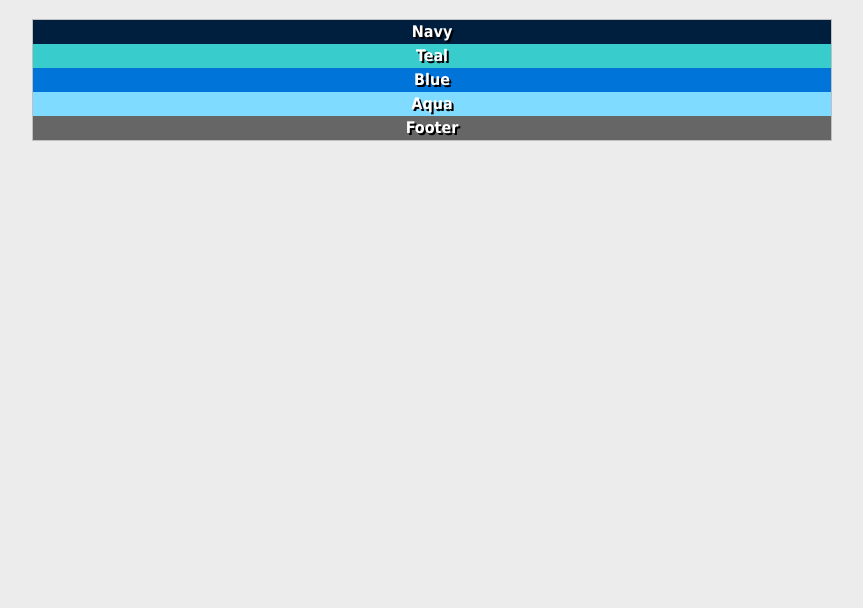
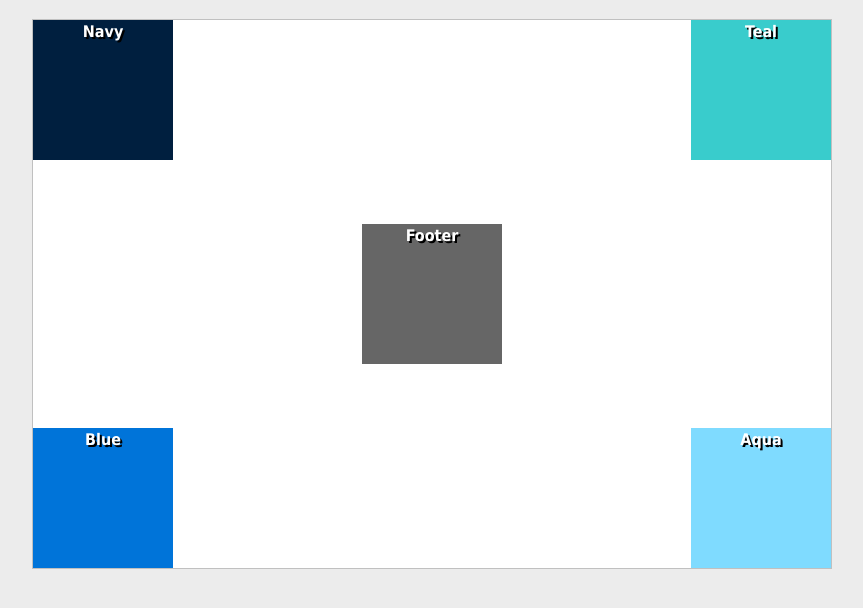
Before and after one commit to TrelanW/ifsc-1310, a plain HTML site: page positioning-lab/absolute-2.html in a window 1280 px wide. Shown: the part 148-756 px from the top of the page, without its empty margins (208-1071 px from the left). Drawn offline with Linux system fonts and the light colour scheme.

Commit message:
did positioning lab

```diff
--- a/positioning-lab/absolute-2.html
+++ b/positioning-lab/absolute-2.html
@@ -31,21 +31,50 @@
       margin-right: auto;
       margin-left: auto;
       text-shadow: 2px 2px #000;
+      position:relative;
+      height:550px;
     }
     #navy {
       background-color: #001f3f;
+      position:absolute;
+      top:0;
+      left:0;
+      width: 140px;
+      height: 140px;
     }
     #teal {
       background-color: #39CCCC;
+      width: 140px;
+      height: 140px;
+      position:absolute;
+      top:0;
+      right:0;
     }
     #blue {
       background-color: #0074D9;
+      width: 140px;
+      height: 140px;
+      position:absolute;
+      bottom:0;
+      left:0;
     }
     #aqua {
       background-color: #7FDBFF;
+      width: 140px;
+      height: 140px;
+      position:absolute;
+      bottom:0;
+      right:0;
     }
     #footer {
       background-color: #666;
+      position:absolute;
+      width:140px;
+      height:140px;
+      top:50%;
+      left:50%;
+      margin-top:-70px;
+      margin-left: -70px;
     }
     h1 {
       color: #000;
```
Also changed, not shown: positioning-lab/absolute-1.html (+23 -0 lines), positioning-lab/float-1.html (+23 -0 lines), positioning-lab/float-2.html (+19 -0 lines).
